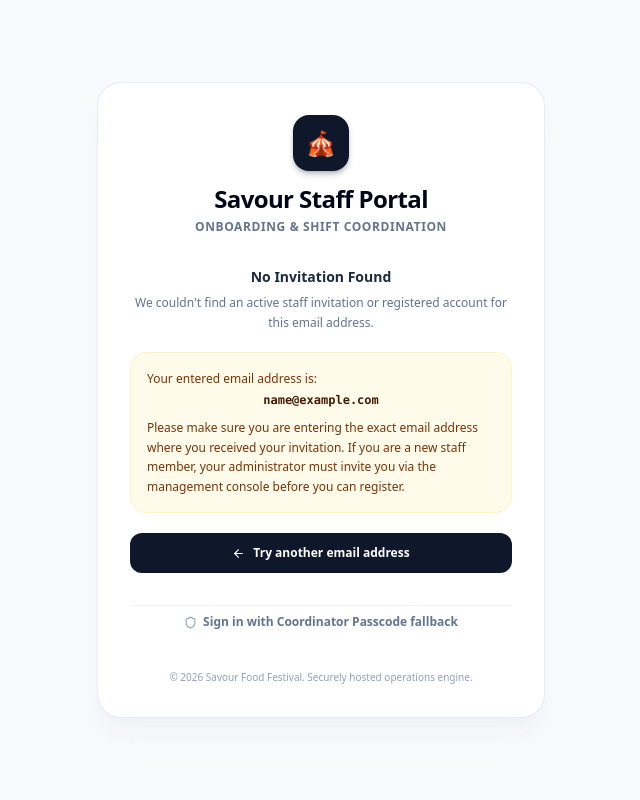
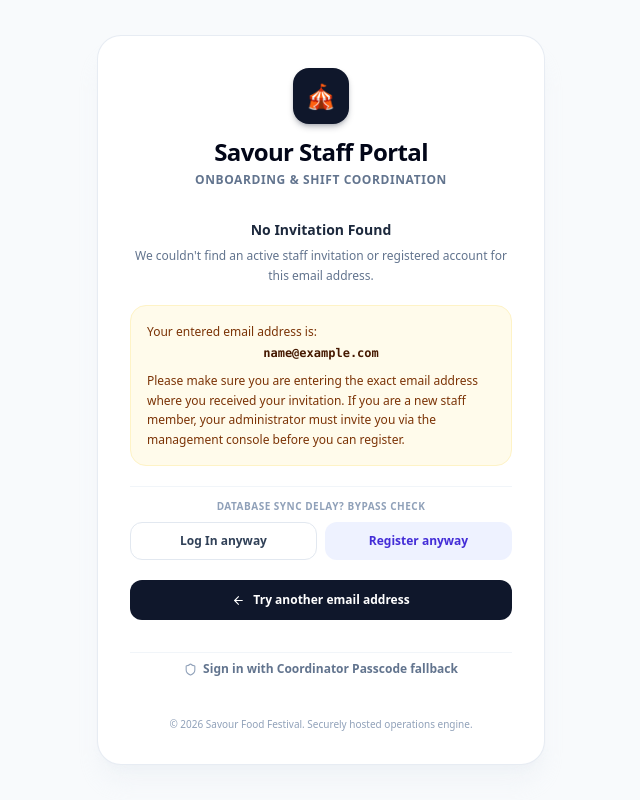
Before and after one commit to DayneMetzner/SavourStaffPortal, a React (Vite) app: page / in a window 1280 px wide. Both pictures are taken after typing "name@example.com" into the empty fields and a click on the button "Continue". Shown: the whole page, without its empty margins (319-959 px from the left). Built offline with nearby package versions, Linux system fonts and the light colour scheme; no server answers; the database is empty.

Commit message:
fix: handle invitation query failures in login
Wrap Firestore invitation lookups in try-catch blocks to prevent login flow disruptions when database queries fail.

```diff
--- a/src/components/LoginScreen.tsx
+++ b/src/components/LoginScreen.tsx
@@ -51,8 +51,13 @@ export const LoginScreen: React.FC<LoginScreenProps> = ({
           }
 
           // Check invitation directly by email safeId document path
-          const { getInvitationFromFirestore } = await import('../utils/firestoreData');
-          const inv = await getInvitationFromFirestore(cleanEmail);
+          let inv = null;
+          try {
+            const { getInvitationFromFirestore } = await import('../utils/firestoreData');
+            inv = await getInvitationFromFirestore(cleanEmail);
+          } catch (dbErr) {
+            console.warn("Frictionless routing: failed to query Firestore for invitation:", dbErr);
+          }
 
           if (!active) return;
 
@@ -106,8 +111,13 @@ export const LoginScreen: React.FC<LoginScreenProps> = ({
       }
 
       // Check invitation directly by email safeId document path
-      const { getInvitationFromFirestore } = await import('../utils/firestoreData');
-      const inv = await getInvitationFromFirestore(emailClean);
+      let inv = null;
+      try {
+        const { getInvitationFromFirestore } = await import('../utils/firestoreData');
+        inv = await getInvitationFromFirestore(emailClean);
+      } catch (dbErr) {
+        console.warn("Check email: failed to query Firestore for invitation:", dbErr);
+      }
 
       if (inv) {
         if (inv.status === 'registered') {
@@ -582,6 +592,40 @@ export const LoginScreen: React.FC<LoginScreenProps> = ({
                 </p>
               </div>
 
+              {/* Secure bypass escape hatches */}
+              <div className="pt-3 border-t border-slate-100 space-y-2">
+                <div className="text-center">
+                  <p className="text-[10px] font-bold text-slate-400 uppercase tracking-wider">
+                    Database Sync Delay? Bypass Check
+                  </p>
+                </div>
+
+                <div className="grid grid-cols-2 gap-2">
+                  <button
+                    type="button"
+                    onClick={() => {
+                      setStep('login');
+                      setLoginError(null);
+                      setMessage(null);
+                    }}
+                    className="py-2.5 border border-slate-200 hover:bg-slate-50 text-slate-700 font-bold text-xs rounded-xl transition-all cursor-pointer text-center"
+                  >
+                    Log In anyway
+                  </button>
+                  <button
+                    type="button"
+                    onClick={() => {
+                      setStep('register');
+                      setLoginError(null);
+                      setMessage(null);
+                    }}
+                    className="py-2.5 bg-indigo-50 hover:bg-indigo-100 text-indigo-700 font-bold text-xs rounded-xl transition-all cursor-pointer text-center"
+                  >
+                    Register anyway
+                  </button>
+                </div>
+              </div>
+
               <button
                 type="button"
                 onClick={() => {
```
